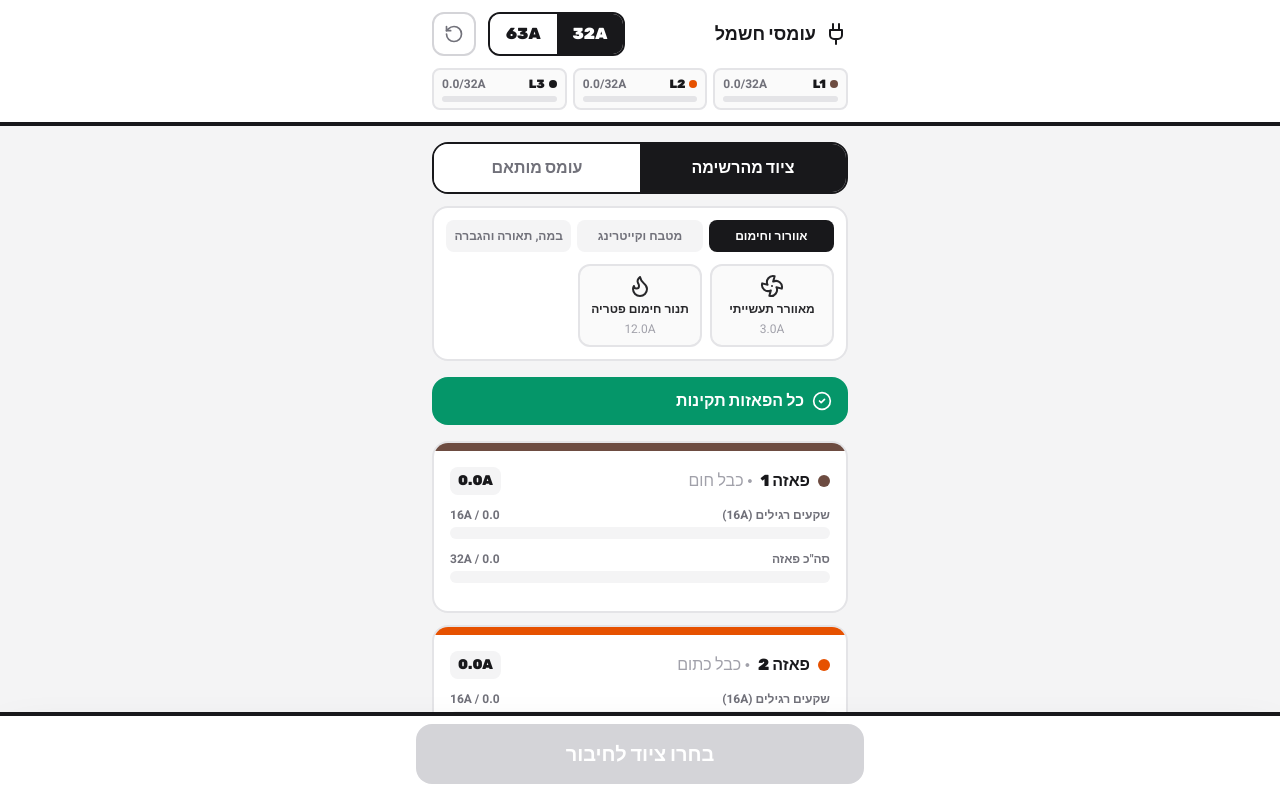
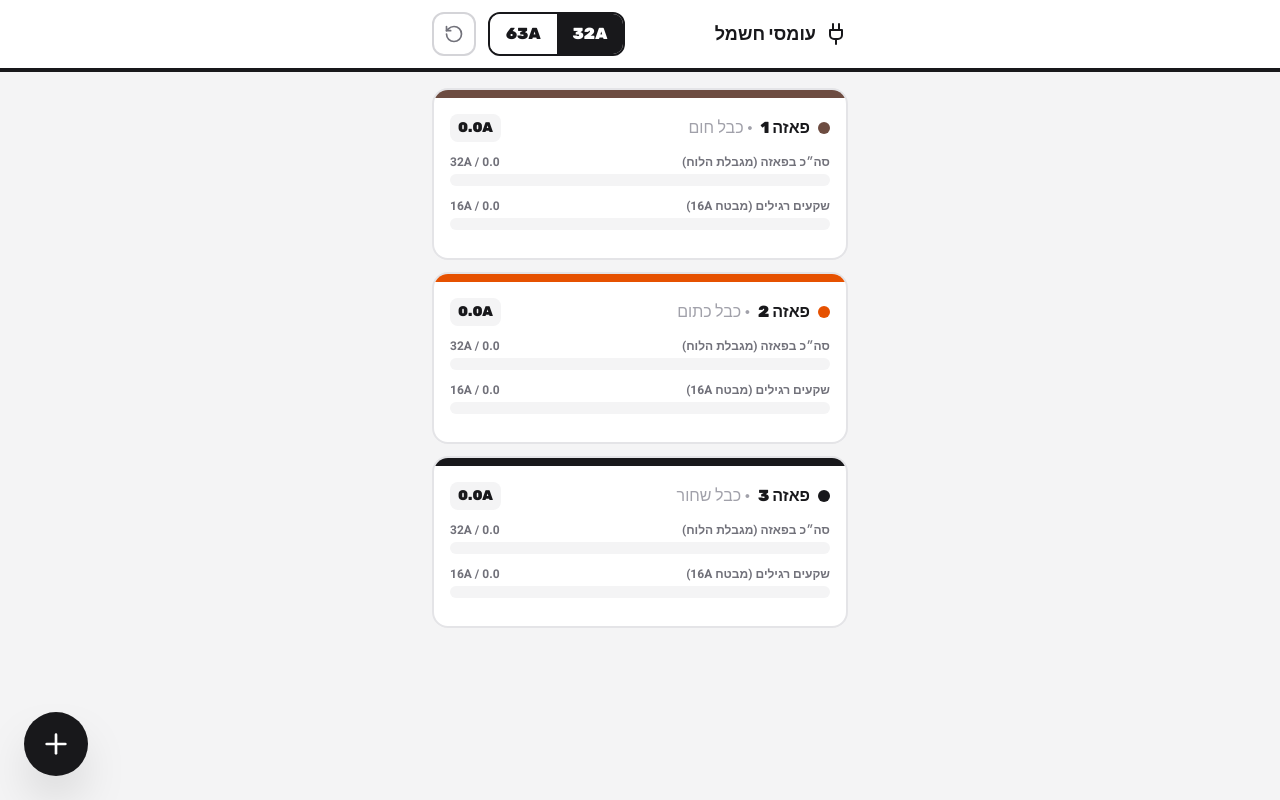
Before and after one commit to sinvanigavriel/electric-load-planner, a React (Vite) app: page / in a window 1280 px wide. Shown: the top 800 px of the page. Built offline with nearby package versions, Linux system fonts and the light colour scheme.

Commit message:
improve UI

```diff
--- a/src/App.jsx
+++ b/src/App.jsx
@@ -1,10 +1,12 @@
 // Electric Load Planner — field tool for splitting generator load across
 // 32A/63A distribution boxes without tripping breakers.
 //
-// Layout: a single scrolling page (comfortable spacing, no cramped UI).
-// A compact live status strip is pinned in the sticky header, so the
-// box's per-phase load is visible at all times — even while scrolling
-// through the device picker or the detailed dashboard further down.
+// Layout: sticky header only shows board rating + reset + an overload
+// alert (when relevant). Per-phase load lives in exactly one place — the
+// phase cards in the page body — each showing both limits that matter
+// (board total, 16A socket group) so there's no second "status" widget
+// to cross-reference. Adding equipment happens in a bottom-sheet modal
+// opened from a floating "+" button, kept off the status screen entirely.
 //
 // Electrical model:
 // - One 3-phase main board rated 32A or 63A (the generator cable feeding it).
@@ -35,7 +37,7 @@ import {
   CheckCircle2,
   AlertTriangle,
   RotateCcw,
-  ListChecks,
+  X,
 } from "lucide-react";
 
 const VOLTAGE = 230;
@@ -125,6 +127,7 @@ export default function App() {
   const [boxMax, setBoxMax] = useState(32);
   const [devices, setDevices] = useState([]);
 
+  const [showAddModal, setShowAddModal] = useState(false);
   const [mode, setMode] = useState("preset"); // "preset" | "custom"
   const [presetCat, setPresetCat] = useState(0);
   const [selectedPreset, setSelectedPreset] = useState(null);
@@ -132,11 +135,26 @@ export default function App() {
   const [customUnit, setCustomUnit] = useState("W"); // W | kW | A
   const [customName, setCustomName] = useState("");
   const [qty, setQty] = useState(1);
-  const [targetPhase, setTargetPhase] = useState("1");
+  // No default phase — must be picked explicitly every time, so a fast tap
+  // never silently lands a device on phase 1 by accident.
+  const [targetPhase, setTargetPhase] = useState(null);
 
   const [confirmReset, setConfirmReset] = useState(false);
   const resetTimer = useRef(null);
   useEffect(() => () => clearTimeout(resetTimer.current), []);
+
+  // Sheet is bounded to the space below the header (not a % of viewport
+  // height) so it can never grow tall enough to cover the header — and the
+  // header never has to cover the sheet's own title bar either.
+  const headerRef = useRef(null);
+  const [headerHeight, setHeaderHeight] = useState(0);
+  useEffect(() => {
+    const el = headerRef.current;
+    if (!el) return;
+    const ro = new ResizeObserver((entries) => setHeaderHeight(entries[0].contentRect.height));
+    ro.observe(el);
+    return () => ro.disconnect();
+  }, []);
 
   let singleAmps = 0;
   let deviceName = "";
@@ -158,8 +176,8 @@ export default function App() {
   }
 
   const totalRequested = singleAmps * qty;
-  const evaluation = hasSelection ? evaluateAddition(devices, boxMax, targetPhase, totalRequested) : null;
-  const canAdd = hasSelection && evaluation?.ok;
+  const evaluation = hasSelection && targetPhase ? evaluateAddition(devices, boxMax, targetPhase, totalRequested) : null;
+  const canAdd = hasSelection && targetPhase && evaluation?.ok;
 
   function handleAdd() {
     if (!canAdd) return;
@@ -174,6 +192,7 @@ export default function App() {
     setCustomValue("");
     setCustomName("");
     setQty(1);
+    setTargetPhase(null);
   }
 
   function removeDevice(id) {
@@ -204,16 +223,17 @@ export default function App() {
     return level;
   })();
 
-  const masterBanner = {
-    ok: { cls: "bg-emerald-600", Icon: CheckCircle2, text: "כל הפאזות תקינות" },
+  const alertBanner = {
     warn: { cls: "bg-amber-500", Icon: AlertTriangle, text: "קרוב לגבול — שימו לב" },
     over: { cls: "bg-red-600", Icon: AlertTriangle, text: "עומס יתר בלוח!" },
   }[worstLevel];
 
   return (
     <div dir="rtl" className="min-h-screen bg-zinc-100 font-body text-zinc-900">
-      {/* Sticky header: board rating + reset + always-on status strip */}
-      <div className="sticky top-0 z-20 border-b-4 border-zinc-900 bg-white/95 pt-[env(safe-area-inset-top)] backdrop-blur">
+      {/* Sticky header: board rating + reset + overload alert.
+          Stays visible (and usable) even while the add-equipment sheet is
+          open — the sheet is bounded to the space below it, see headerRef. */}
+      <div ref={headerRef} className="sticky top-0 z-20 border-b-4 border-zinc-900 bg-white/95 pt-[env(safe-area-inset-top)] backdrop-blur">
         <div className="mx-auto flex max-w-md items-center gap-3 px-4 py-3">
           <div className="flex items-center gap-2 font-display text-lg font-black">
             <Plug className="h-6 w-6" />
@@ -244,30 +264,13 @@ export default function App() {
           </button>
         </div>
 
-        {/* Compact live status — stays visible the whole time, page scrolls under it */}
-        <div className="mx-auto grid max-w-md grid-cols-3 gap-1.5 px-4 pb-3">
-          {[1, 2, 3].map((p) => {
-            const s = PHASE_STYLE[p];
-            const t = totals[p];
-            const g16Over = t.group16 > 16;
-            const totOver = t.total > boxMax;
-            const bad = g16Over || totOver;
-            return (
-              <div key={p} className={`rounded-lg border-2 px-2 py-1.5 ${bad ? "border-red-400 bg-red-50" : "border-zinc-200 bg-zinc-50"}`}>
-                <div className="flex items-center justify-between">
-                  <span className="flex items-center gap-1 font-display text-xs font-black">
-                    <span className={`h-2 w-2 rounded-full ${s.dot}`} />
-                    {s.short}
-                  </span>
-                  <span className={`font-body text-xs font-bold ${bad ? "text-red-600" : "text-zinc-500"}`}>{fmt(t.total)}/{boxMax}A</span>
+        {/* Only takes screen space when something actually needs attention */}
+        {alertBanner && (
+          <div className={`flex items-center gap-2 px-4 py-2 font-display text-sm font-bold text-white ${alertBanner.cls}`}>
+            <alertBanner.Icon className="h-4 w-4 shrink-0" />
+            <span>{alertBanner.text}</span>
           </div>
-                <div className="mt-1 h-1.5 w-full overflow-hidden rounded-full bg-zinc-200">
-                  <div className={`h-full rounded-full ${totOver ? "bg-red-600" : s.bar}`} style={{ width: `${Math.min((t.total / boxMax) * 100, 100)}%` }} />
-                </div>
-              </div>
-            );
-          })}
-        </div>
+        )}
 
         {confirmReset && (
           <div className="bg-red-600 py-1.5 text-center font-body text-sm font-bold text-white">
@@ -276,7 +279,114 @@ export default function App() {
         )}
       </div>
 
-      <div className="mx-auto max-w-md px-4 pb-40 pt-4">
+      <div className="mx-auto max-w-md px-4 pb-[calc(env(safe-area-inset-bottom)+6rem)] pt-4">
+        {threePhaseDevices.length > 0 && (
+          <div className="mb-3 rounded-2xl border-2 border-red-200 bg-white p-4">
+            <div className="mb-2 flex items-center gap-2 font-display text-sm font-black text-red-600">
+              <span className={`h-2.5 w-2.5 rounded-full ${THREE_PHASE_STYLE.dot}`} />
+              שקעים תלת-פאזיים · מוסיפים לכל 3 הפאזות
+            </div>
+            {threePhaseDevices.map((d) => (
+              <div key={d.id} className="mb-1.5 flex items-center justify-between rounded-xl bg-zinc-50 px-3 py-2 last:mb-0">
+                <div className="font-body text-sm font-bold">
+                  {d.name} <span className="font-normal text-zinc-500">· {fmt(d.amps)}A</span>
+                </div>
+                <button onClick={() => removeDevice(d.id)} className="rounded-lg bg-zinc-200 p-1.5 text-zinc-600 active:bg-red-600 active:text-white">
+                  <Trash2 className="h-4 w-4" />
+                </button>
+              </div>
+            ))}
+          </div>
+        )}
+
+        {[1, 2, 3].map((p) => {
+          const s = PHASE_STYLE[p];
+          const t = totals[p];
+          const group16Pct = Math.min((t.group16 / 16) * 100, 100);
+          const group16Over = t.group16 > 16;
+          const totalPct = Math.min((t.total / boxMax) * 100, 100);
+          const totalOver = t.total > boxMax;
+          const phaseDevices = devices.filter((d) => d.phase === String(p));
+
+          return (
+            <div key={p} className="mb-3 overflow-hidden rounded-2xl border-2 border-zinc-200 bg-white">
+              <div className={`h-2 ${s.bar}`} />
+              <div className="p-4">
+                <div className="mb-3 flex items-center justify-between">
+                  <div className="flex items-center gap-2 font-display text-base font-black">
+                    <span className={`h-3 w-3 rounded-full ${s.dot}`} />
+                    {s.label} <span className="font-normal text-zinc-400">· {s.sub}</span>
+                  </div>
+                  <div className={`rounded-lg px-2 py-1 font-display text-sm font-black ${totalOver ? "bg-red-100 text-red-700" : "bg-zinc-100"}`}>
+                    {fmt(t.total)}A
+                  </div>
+                </div>
+
+                <div className="mb-1 flex justify-between font-body text-xs font-bold text-zinc-500">
+                  <span>סה״כ בפאזה (מגבלת הלוח)</span>
+                  <span>{fmt(t.total)} / {boxMax}A</span>
+                </div>
+                <div className="mb-3 h-3 w-full overflow-hidden rounded-full bg-zinc-100">
+                  <div className={`h-full rounded-full ${totalOver ? "bg-red-600" : s.bar}`} style={{ width: `${totalPct}%` }} />
+                </div>
+
+                <div className="mb-1 flex justify-between font-body text-xs font-bold text-zinc-500">
+                  <span>שקעים רגילים (מבטח 16A)</span>
+                  <span>{fmt(t.group16)} / 16A</span>
+                </div>
+                <div className="mb-3 h-3 w-full overflow-hidden rounded-full bg-zinc-100">
+                  <div className={`h-full rounded-full ${group16Over ? "bg-red-600" : s.bar}`} style={{ width: `${group16Pct}%` }} />
+                </div>
+
+                {phaseDevices.length > 0 && (
+                  <div className="space-y-1.5">
+                    {phaseDevices.map((d) => (
+                      <div key={d.id} className="flex items-center justify-between rounded-xl bg-zinc-50 px-3 py-2">
+                        <div className="font-body text-sm font-bold">
+                          {d.name} <span className="font-normal text-zinc-500">· {fmt(d.amps)}A</span>
+                        </div>
+                        <button onClick={() => removeDevice(d.id)} className="rounded-lg bg-zinc-200 p-1.5 text-zinc-600 active:bg-red-600 active:text-white">
+                          <Trash2 className="h-4 w-4" />
+                        </button>
+                      </div>
+                    ))}
+                  </div>
+                )}
+              </div>
+            </div>
+          );
+        })}
+      </div>
+
+      {/* Floating action button — opens the add-equipment sheet */}
+      <button
+        onClick={() => {
+          setTargetPhase(null);
+          setShowAddModal(true);
+        }}
+        className="fixed bottom-[calc(env(safe-area-inset-bottom)+1.5rem)] end-6 z-20 flex h-16 w-16 items-center justify-center rounded-full bg-zinc-900 text-white shadow-2xl transition active:scale-95"
+        aria-label="הוספת ציוד"
+      >
+        <Plus className="h-8 w-8" />
+      </button>
+
+      {/* Add-equipment bottom sheet — bounded to the area below the header */}
+      {showAddModal && (
+        <div className="fixed inset-x-0 bottom-0 z-30 flex items-end justify-center" style={{ top: headerHeight }}>
+          <div className="absolute inset-0 bg-black/50" onClick={() => setShowAddModal(false)} />
+          <div className="relative flex max-h-full w-full max-w-md flex-col overflow-hidden rounded-t-3xl bg-zinc-100 shadow-2xl">
+            <div className="flex shrink-0 items-center justify-between border-b-2 border-zinc-900 bg-white px-4 py-3">
+              <span className="font-display text-lg font-black">הוספת ציוד</span>
+              <button
+                onClick={() => setShowAddModal(false)}
+                className="flex h-9 w-9 items-center justify-center rounded-lg bg-zinc-100 text-zinc-600 active:bg-zinc-200"
+                aria-label="סגור"
+              >
+                <X className="h-5 w-5" />
+              </button>
+            </div>
+
+            <div className="min-h-0 flex-1 overflow-y-auto px-4 pb-4 pt-3">
               {/* Mode tabs */}
               <div className="mb-3 flex overflow-hidden rounded-2xl border-2 border-zinc-900">
                 <button
@@ -371,28 +481,11 @@ export default function App() {
                 </div>
               )}
 
-        {/* Quantity + target socket — only once something is picked */}
+              {/* Target socket + quantity — only once something is picked.
+                  Phase picker comes first (no default — see targetPhase
+                  state) so it can't be scrolled past or skipped by a fast tap. */}
               {hasSelection && (
                 <>
-            <div className="mb-4 flex items-center justify-between rounded-2xl border-2 border-zinc-200 bg-white p-3">
-              <span className="font-display text-base font-bold text-zinc-700">כמות יחידות</span>
-              <div className="flex items-center gap-4">
-                <button
-                  onClick={() => setQty((q) => Math.max(1, q - 1))}
-                  className="flex h-12 w-12 items-center justify-center rounded-xl bg-zinc-100 text-zinc-900 active:bg-zinc-200"
-                >
-                  <Minus className="h-5 w-5" />
-                </button>
-                <span className="w-8 text-center font-display text-2xl font-black">{qty}</span>
-                <button
-                  onClick={() => setQty((q) => Math.min(50, q + 1))}
-                  className="flex h-12 w-12 items-center justify-center rounded-xl bg-zinc-100 text-zinc-900 active:bg-zinc-200"
-                >
-                  <Plus className="h-5 w-5" />
-                </button>
-              </div>
-            </div>
-
                   <div className="mb-4">
                     <div className="mb-2 font-display text-sm font-bold text-zinc-600">לאיזה שקע מתחברים?</div>
                     <div className="mb-2 grid grid-cols-3 gap-2">
@@ -423,102 +516,36 @@ export default function App() {
                       <div className="text-xs">{THREE_PHASE_STYLE.sub}</div>
                     </button>
                   </div>
-          </>
-        )}
 
-        {/* Detailed dashboard */}
-        <div className={`mb-4 flex items-center gap-2 rounded-2xl px-4 py-3 font-display font-bold text-white ${masterBanner.cls}`}>
-          <masterBanner.Icon className="h-5 w-5 shrink-0" />
-          <span>{masterBanner.text}</span>
-        </div>
-
-        {threePhaseDevices.length > 0 && (
-          <div className="mb-3 rounded-2xl border-2 border-red-200 bg-white p-4">
-            <div className="mb-2 flex items-center gap-2 font-display text-sm font-black text-red-600">
-              <span className={`h-2.5 w-2.5 rounded-full ${THREE_PHASE_STYLE.dot}`} />
-              שקעים תלת-פאזיים · מוסיפים לכל 3 הפאזות
-            </div>
-            {threePhaseDevices.map((d) => (
-              <div key={d.id} className="mb-1.5 flex items-center justify-between rounded-xl bg-zinc-50 px-3 py-2 last:mb-0">
-                <div className="font-body text-sm font-bold">
-                  {d.name} <span className="font-normal text-zinc-500">· {fmt(d.amps)}A</span>
-                </div>
-                <button onClick={() => removeDevice(d.id)} className="rounded-lg bg-zinc-200 p-1.5 text-zinc-600 active:bg-red-600 active:text-white">
-                  <Trash2 className="h-4 w-4" />
+                  <div className="mb-4 flex items-center justify-between rounded-2xl border-2 border-zinc-200 bg-white p-3">
+                    <span className="font-display text-base font-bold text-zinc-700">כמות יחידות</span>
+                    <div className="flex items-center gap-4">
+                      <button
+                        onClick={() => setQty((q) => Math.max(1, q - 1))}
+                        className="flex h-12 w-12 items-center justify-center rounded-xl bg-zinc-100 text-zinc-900 active:bg-zinc-200"
+                      >
+                        <Minus className="h-5 w-5" />
+                      </button>
+                      <span className="w-8 text-center font-display text-2xl font-black">{qty}</span>
+                      <button
+                        onClick={() => setQty((q) => Math.min(50, q + 1))}
+                        className="flex h-12 w-12 items-center justify-center rounded-xl bg-zinc-100 text-zinc-900 active:bg-zinc-200"
+                      >
+                        <Plus className="h-5 w-5" />
                       </button>
                     </div>
-            ))}
                   </div>
-        )}
-
-        {[1, 2, 3].map((p) => {
-          const s = PHASE_STYLE[p];
-          const t = totals[p];
-          const group16Pct = Math.min((t.group16 / 16) * 100, 100);
-          const totalPct = Math.min((t.total / boxMax) * 100, 100);
-          const group16Over = t.group16 > 16;
-          const totalOver = t.total > boxMax;
-          const phaseDevices = devices.filter((d) => d.phase === String(p));
-
-          return (
-            <div key={p} className="mb-3 overflow-hidden rounded-2xl border-2 border-zinc-200 bg-white">
-              <div className={`h-2 ${s.bar}`} />
-              <div className="p-4">
-                <div className="mb-3 flex items-center justify-between">
-                  <div className="flex items-center gap-2 font-display text-base font-black">
-                    <span className={`h-3 w-3 rounded-full ${s.dot}`} />
-                    {s.label} <span className="font-normal text-zinc-400">· {s.sub}</span>
-                  </div>
-                  <div className="rounded-lg bg-zinc-100 px-2 py-1 font-display text-sm font-black">{fmt(t.total)}A</div>
-                </div>
-
-                <div className="mb-1 flex justify-between font-body text-xs font-bold text-zinc-500">
-                  <span>שקעים רגילים (16A)</span>
-                  <span>{fmt(t.group16)} / 16A</span>
-                </div>
-                <div className="mb-3 h-3 w-full overflow-hidden rounded-full bg-zinc-100">
-                  <div className={`h-full rounded-full ${group16Over ? "bg-red-600" : s.bar}`} style={{ width: `${group16Pct}%` }} />
-                </div>
-
-                <div className="mb-1 flex justify-between font-body text-xs font-bold text-zinc-500">
-                  <span>סה"כ פאזה</span>
-                  <span>{fmt(t.total)} / {boxMax}A</span>
-                </div>
-                <div className="mb-3 h-3 w-full overflow-hidden rounded-full bg-zinc-100">
-                  <div className={`h-full rounded-full ${totalOver ? "bg-red-600" : s.bar}`} style={{ width: `${totalPct}%` }} />
-                </div>
-
-                {phaseDevices.length > 0 && (
-                  <div className="space-y-1.5">
-                    {phaseDevices.map((d) => (
-                      <div key={d.id} className="flex items-center justify-between rounded-xl bg-zinc-50 px-3 py-2">
-                        <div className="font-body text-sm font-bold">
-                          {d.name} <span className="font-normal text-zinc-500">· {fmt(d.amps)}A</span>
-                        </div>
-                        <button onClick={() => removeDevice(d.id)} className="rounded-lg bg-zinc-200 p-1.5 text-zinc-600 active:bg-red-600 active:text-white">
-                          <Trash2 className="h-4 w-4" />
-                        </button>
-                      </div>
-                    ))}
-                  </div>
-                )}
-              </div>
-            </div>
-          );
-        })}
-
-        {devices.length === 0 && (
-          <div className="flex flex-col items-center gap-2 rounded-2xl border-2 border-dashed border-zinc-300 py-10 text-zinc-400">
-            <ListChecks className="h-8 w-8" />
-            <span className="font-body text-sm font-bold">עדיין לא חובר ציוד ללוח</span>
-          </div>
+                </>
               )}
             </div>
 
-      {/* Sticky footer: status + add button */}
-      <div className="fixed inset-x-0 bottom-0 z-20 border-t-4 border-zinc-900 bg-white px-4 pb-[calc(env(safe-area-inset-bottom)+1rem)] pt-2 shadow-2xl">
-        <div className="mx-auto max-w-md">
-          {hasSelection && (
+            <div className="shrink-0 border-t-2 border-zinc-900 bg-white px-4 pb-[calc(env(safe-area-inset-bottom)+1rem)] pt-2">
+              {hasSelection && !targetPhase && (
+                <div className="mb-2 rounded-xl bg-zinc-100 px-3 py-2 text-center font-body text-sm font-bold text-zinc-500">
+                  בחרו לאיזה שקע מתחברים
+                </div>
+              )}
+              {evaluation && (
                 <div className={`mb-2 rounded-xl px-3 py-2 text-center font-body text-sm font-bold ${evaluation.ok ? "bg-emerald-50 text-emerald-700" : "bg-red-50 text-red-700"}`}>
                   {evaluation.ok ? evaluation.note : `✕ ${evaluation.reason}`}
                 </div>
@@ -530,10 +557,12 @@ export default function App() {
                   canAdd ? "bg-zinc-900 active:scale-[0.98]" : "bg-zinc-300"
                 }`}
               >
-            {hasSelection ? `חבר · ${fmt(totalRequested)}A` : "בחרו ציוד לחיבור"}
+                {!hasSelection ? "בחרו ציוד לחיבור" : !targetPhase ? "בחרו שקע לחיבור" : `חבר · ${fmt(totalRequested)}A`}
               </button>
             </div>
           </div>
         </div>
+      )}
+    </div>
   );
 }
```
Lines whose indentation alone changed are shown as unchanged.
